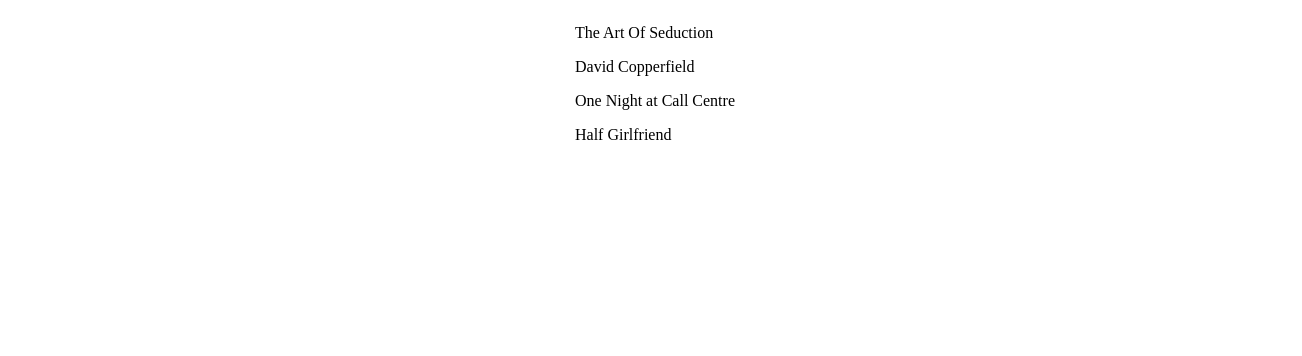
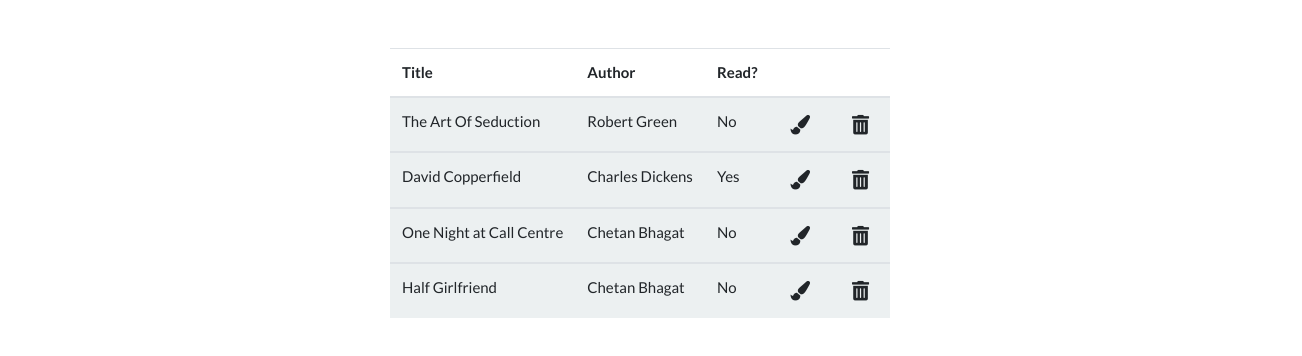
Before and after one commit to MohamedAbdelmagid/flask-vue-booklist, a Vue app: page / in a window 1280 px wide. Shown: the top 356 px of the page, 1302 px wide, since content can reach past the window. Built offline with nearby package versions, Linux system fonts and the light colour scheme.

Commit message:
Add some styling

```diff
--- a/public/index.html
+++ b/public/index.html
@@ -4,8 +4,11 @@
     <meta charset="utf-8">
     <meta http-equiv="X-UA-Compatible" content="IE=edge">
     <meta name="viewport" content="width=device-width,initial-scale=1.0">
-    <link rel="icon" href="<%= BASE_URL %>favicon.ico">
-    <title><%= htmlWebpackPlugin.options.title %></title>
+
+    <link rel="stylesheet" href="https://bootswatch.com/4/flatly/bootstrap.min.css">
+    <link rel="stylesheet" href="https://use.fontawesome.com/releases/v5.6.3/css/all.css">
+
+    <title>Flask Vue BookList App</title>
   </head>
   <body>
     <noscript>
--- a/src/components/Book.vue
+++ b/src/components/Book.vue
@@ -1,7 +1,18 @@
 <template>
-    <div>
-        <p>{{ book.title }}</p>
-    </div>
+    <tr>
+        <td>{{ book.title }}</td>
+        <td>{{ book.author }}</td>
+        <td>
+            <span v-if="book.read">Yes</span>
+            <span v-else>No</span>
+        </td>
+        <td>
+            <i style="font-size: 1.3em;" class="btn fas fa-paint-brush btn-sm"></i>
+        </td>
+        <td>
+            <i style="font-size: 1.3em;" class="btn fas fa-trash-alt btn-sm"></i>
+        </td>
+    </tr>
 </template>
 
 <script>
--- a/src/components/Books.vue
+++ b/src/components/Books.vue
@@ -1,18 +1,30 @@
 <template>
     <div>
-        <div v-for="book in books" :key="book.id">
-            <Book :book="book" />
-        </div>
+        <table class="table table-striped mt-5">
+            <thead>
+                <tr>
+                    <th>Title</th>
+                    <th>Author</th>
+                    <th>Read?</th>
+                    <th></th>   <!-- space for edit button    -->
+                    <th></th>   <!-- space for delete button    -->
+                </tr>
+            </thead>
+
+            <tbody v-for="book in books" :key="book.id">
+                <Book :book="book" />
+            </tbody>
+        </table>
     </div>
 </template>
 
 <script>
-import Book from '@/components/Book'
+import Book from "@/components/Book";
 
 export default {
     name: "Books",
     components: {
-        Book,
+        Book
     },
     props: ["books"]
 };
```
